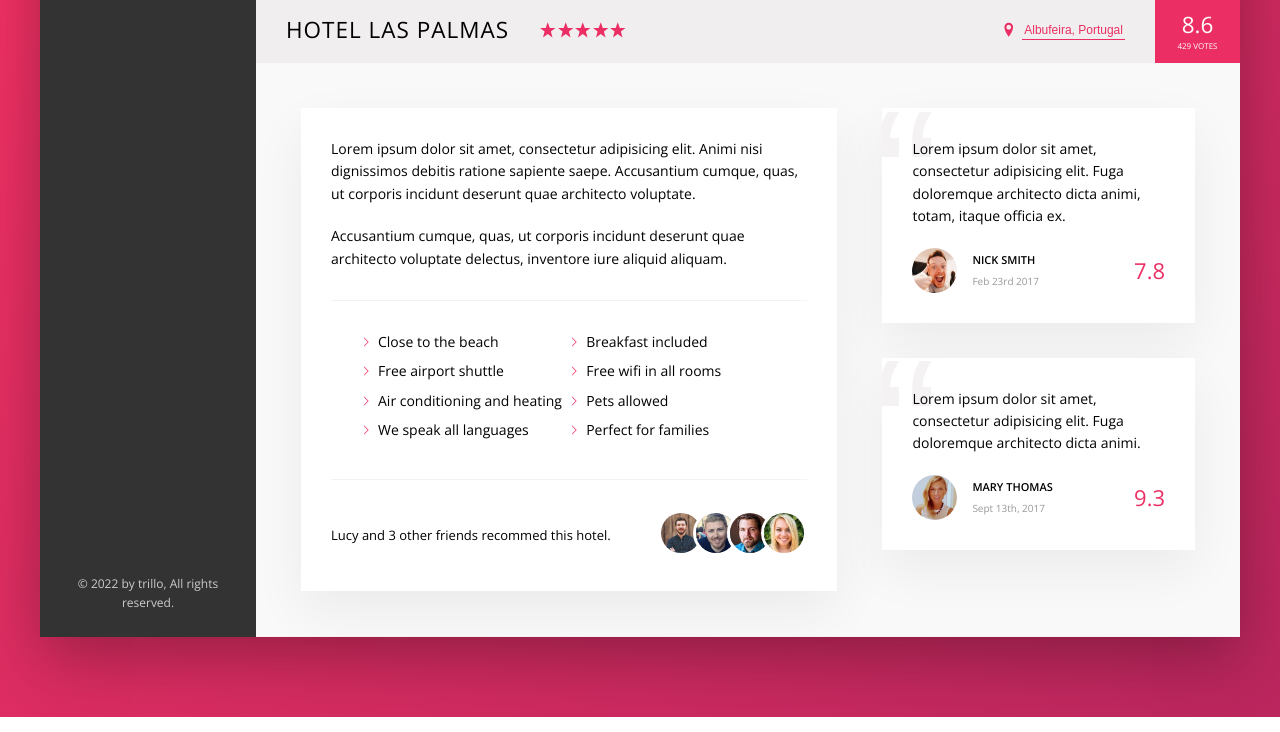
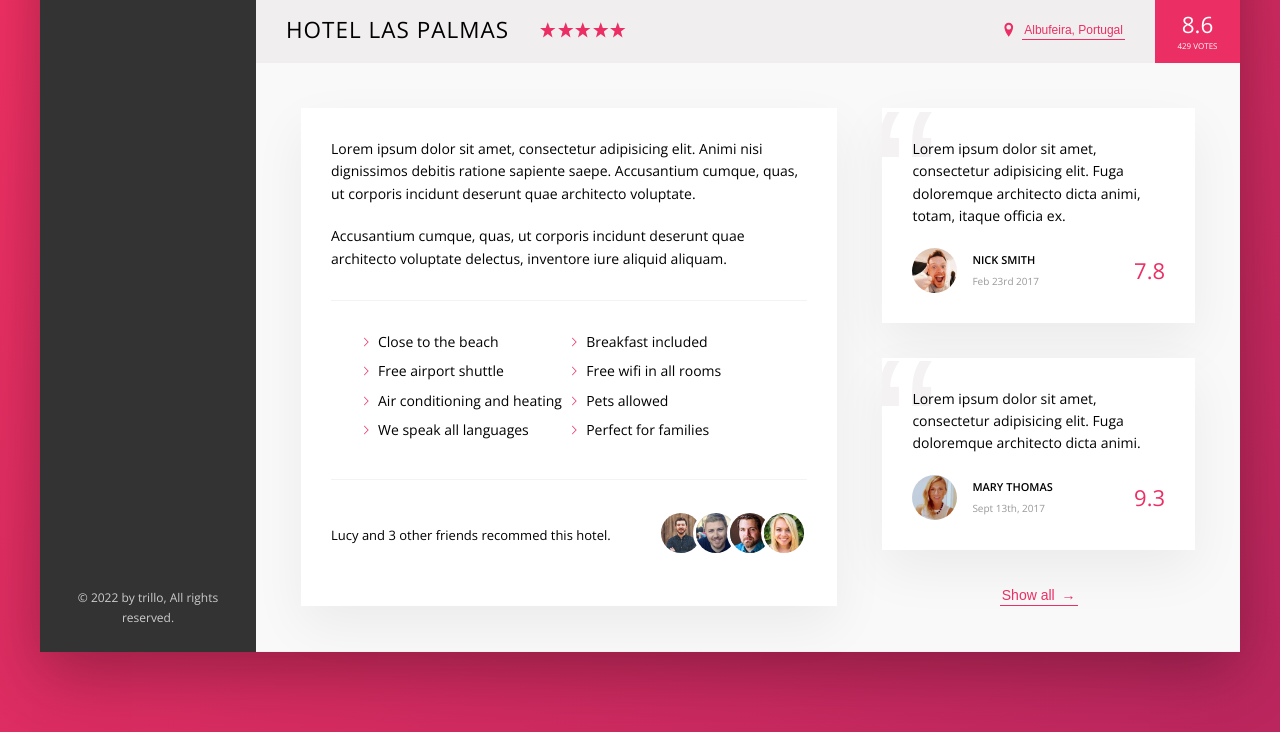
Before and after one commit to Chuck-Carr/Trillo, a website: page index.html in a window 1280 px wide. Shown: the part 538-1270 px from the top of the page. Drawn offline with nearby package versions, Linux system fonts and the light colour scheme.

Commit message:
updated button on user-review section

```diff
--- a/index.html
+++ b/index.html
@@ -194,6 +194,8 @@
                                     <div class="review__user-rating">9.3</div>
                                 </figcaption>
                             </figure>
+
+                            <button class="btn-inline">Show all <span>&rarr;</span></button>
                         </div>
                     </div>
                 </main>
--- a/sass/_components.scss
+++ b/sass/_components.scss
@@ -199,10 +199,6 @@
 .gallery {
     display: flex;
 
-    &__item {
-
-    }
-
     &__photo {
         width: 100%;
         display: block;
@@ -287,11 +283,24 @@
     display: inline-block;
     background-color: transparent;
     cursor: pointer;
-    transition: all .2;
+    transition: all .2s;
+
+
+    & span {
+        margin-left: 3px;
+        transition: margin-left .2s;
+
+    }
 
     &:hover {
         color: var(--color-grey-dark-1);
+
+        span {
+            margin-left: 8px;
+        }
     }
+
+
 
     &:focus {
         outline: none;
--- a/sass/_layout.scss
+++ b/sass/_layout.scss
@@ -63,4 +63,5 @@
 
     display: flex;
     flex-direction: column;
+    align-items: center;
 }
```
Also changed, not shown: dist/css/main.css, 1 other file.
